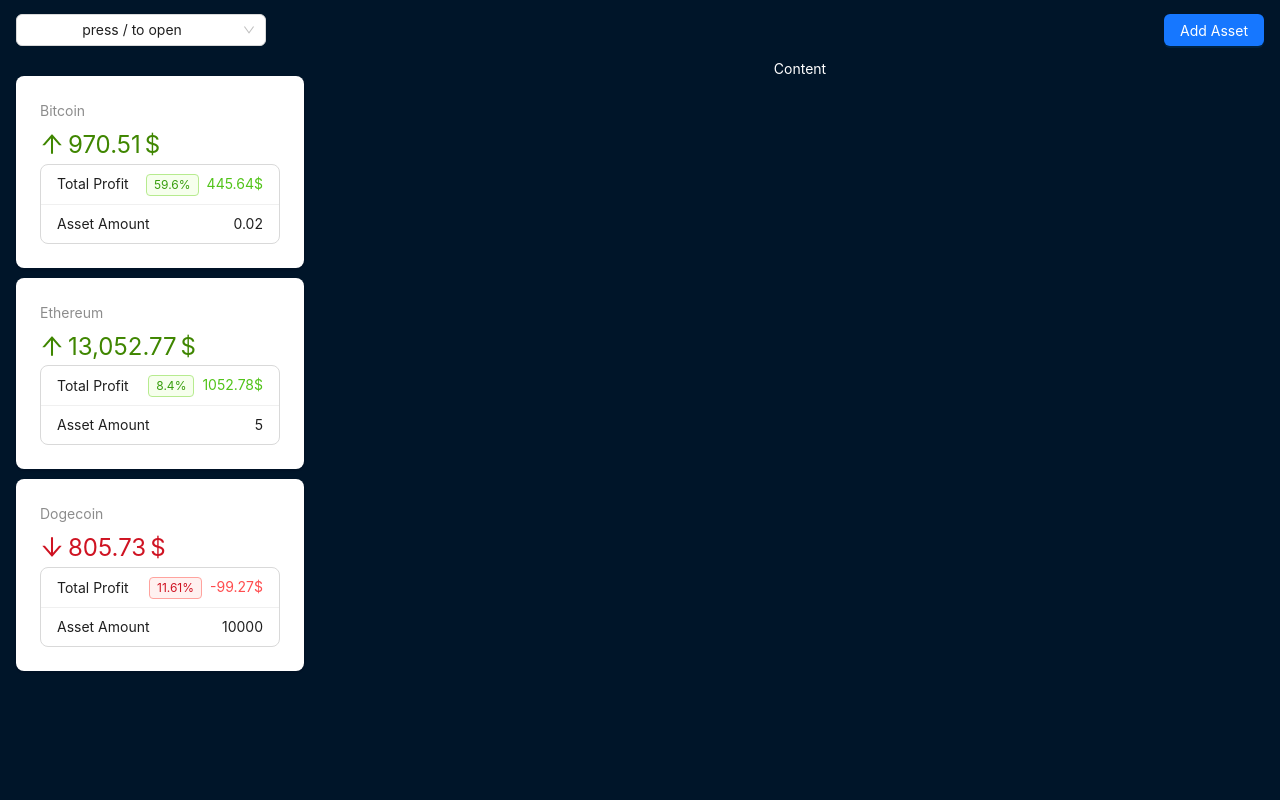
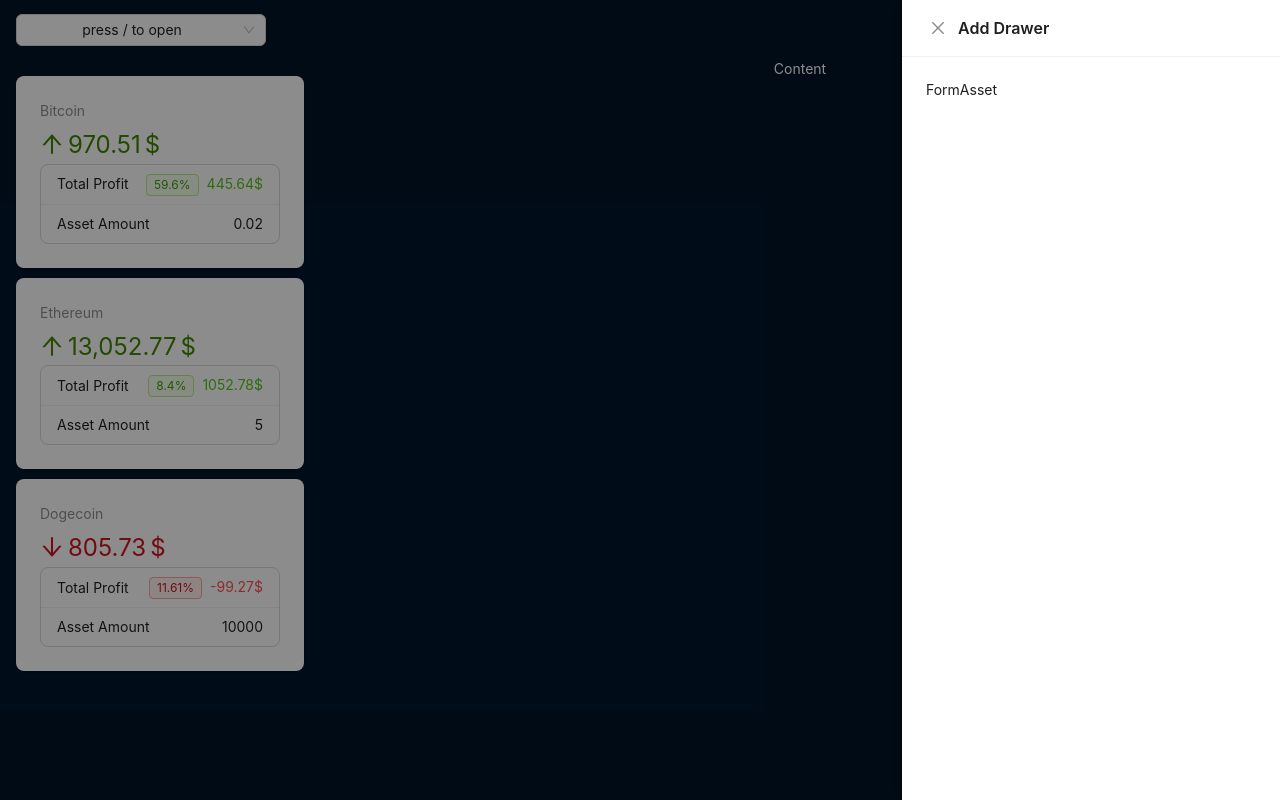
Before and after one commit to Kuroky79/reactCryptoFun, a React (Vite) app: page / in a window 1280 px wide. Both pictures are taken after a click on the button "Add Asset". Built offline with nearby package versions, Linux system fonts and the light colour scheme.

Commit message:
add Drawer

```diff
--- /dev/null
+++ b/src/components/Form/AddAssetsForm.jsx
@@ -0,0 +1,4 @@
+
+export default function AddAssetsForm(){
+    return <form>FormAsset</form>
+}
--- a/src/components/Layout/AppHeader.jsx
+++ b/src/components/Layout/AppHeader.jsx
@@ -1,6 +1,8 @@
-import {Layout,Select,Space,Button,Modal} from "antd";
+import {Layout,Select,Space,Button,Modal,Drawer} from "antd";
 import {useCrypto} from "../context/crypto-context.jsx";
 import {useEffect, useState} from "react";
+import CryptoInfoModal from "../Modal/CryptoInfoModal.jsx";
+import AddAssetsForm from "../Form/AddAssetsForm.jsx";
 const headerStyle = {
     textAlign: 'center',
     color: '#000000',
@@ -14,7 +16,8 @@
 export default function AppHeader(){
     const [select,setSelect] = useState(false);
     const [modal,setModal] = useState(false);
-
+    const [coin, setCoin] = useState(null);
+    const [drawer, setDrawer] = useState(null);
     useEffect(() => {
         const keypress = event =>{
             if(event.key === '/'){
@@ -34,6 +37,7 @@
     const {crypto} = useCrypto();
     function handleSelect(value){
         console.log(value)
+        setCoin(crypto.find(c=>c.id === value));
         setModal(true);
     }
     return (
@@ -57,11 +61,12 @@
                     </Space>
                 )}
             />
-            <Button type="primary" >Add Asset</Button>
+            <Button type="primary" onClick={()=>setDrawer(true)}>Add Asset</Button>
             <Modal  footer={null} open={modal}  onCancel={handleCancel}>
-                <p>Some contents...</p>
-                <p>Some contents...</p>
-                <p>Some contents...</p>
+                <CryptoInfoModal coin={coin}/>
             </Modal>
+            <Drawer title="Add Drawer" onClose={()=>setDrawer(false)} open={drawer}>
+                <AddAssetsForm/>
+            </Drawer>
         </Layout.Header>)
 }
--- a/src/components/Modal/CryptoInfoModal.jsx
+++ b/src/components/Modal/CryptoInfoModal.jsx
@@ -0,0 +1,5 @@
+
+
+export default function CryptoInfoModal({coin}){
+    return (<h2>{coin.name}</h2>)
+}
```
